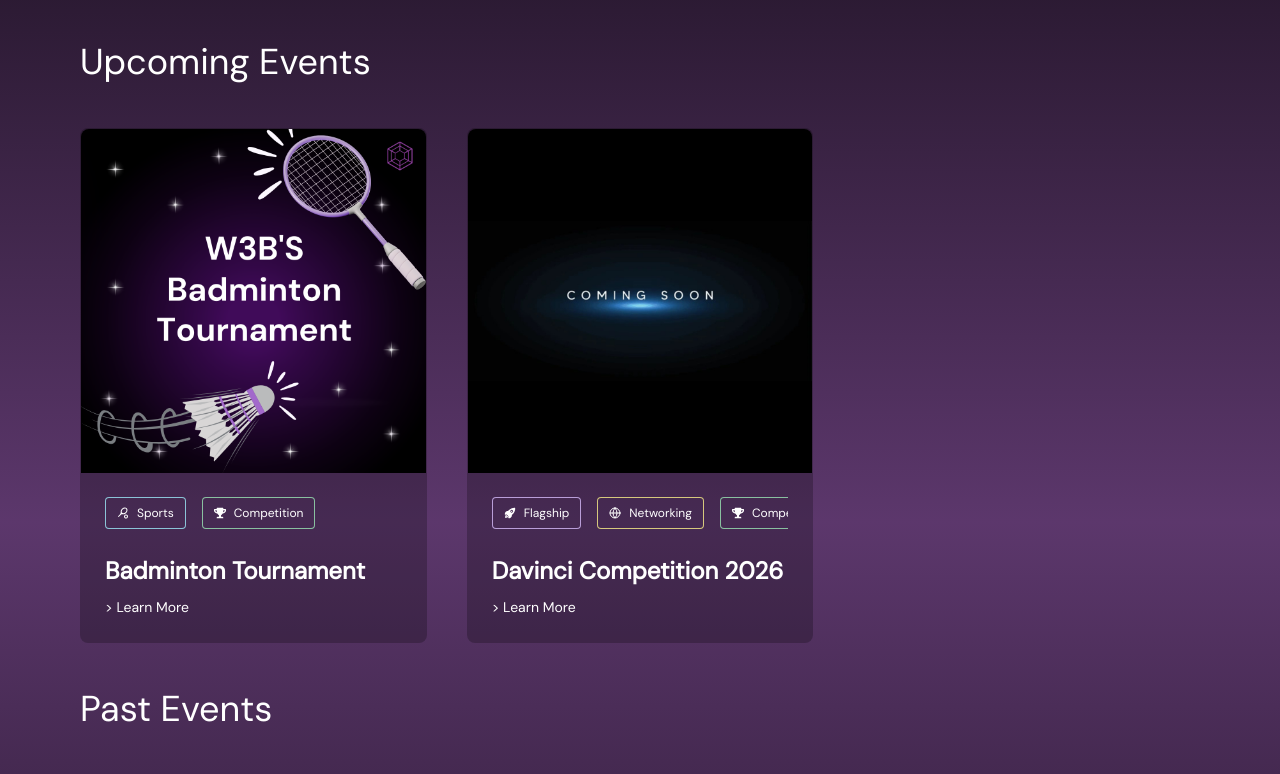
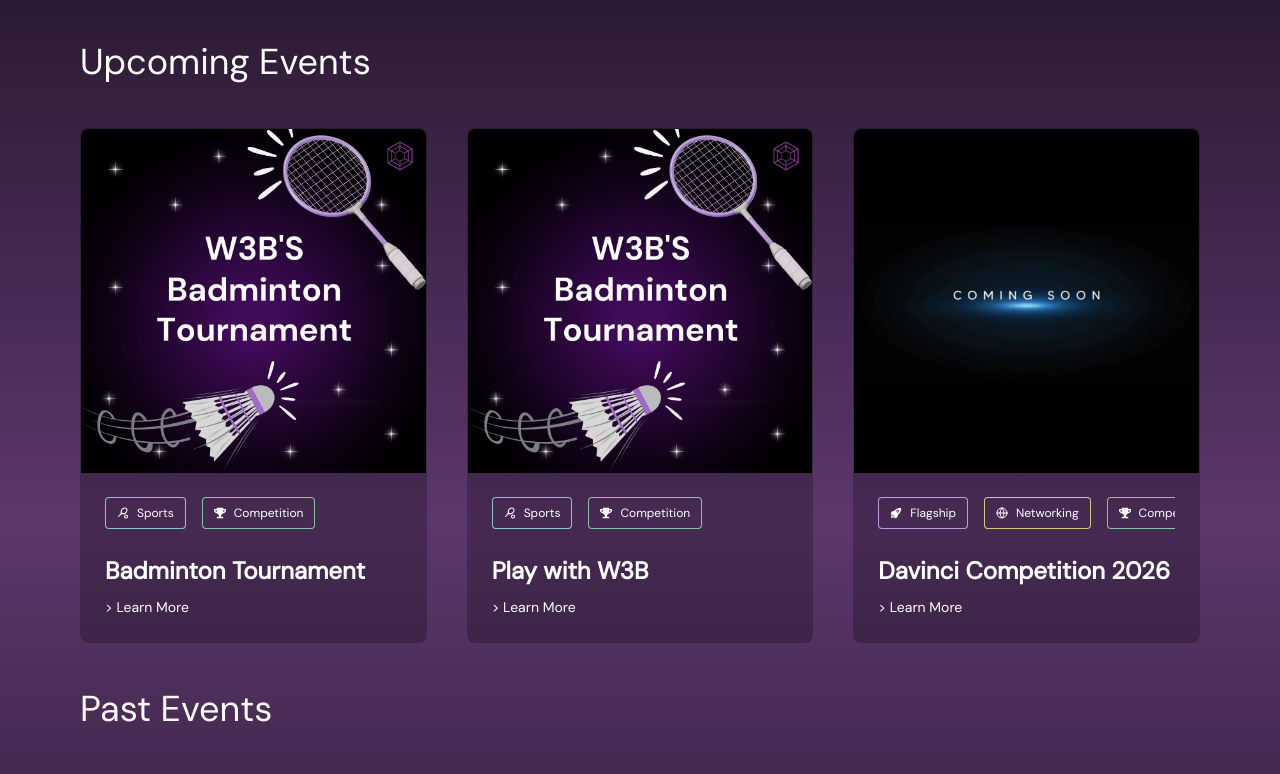
Before and after one commit to web3-uoft/webuoft-frontend, a Next.js app: page /events in a window 1280 px wide. Shown: the part 480-1254 px from the top of the page. Built offline with nearby package versions, Linux system fonts and the light colour scheme.

Commit message:
add badminton event

```diff
--- a/components/Events/events.js
+++ b/components/Events/events.js
@@ -75,6 +75,14 @@ export const EVENTS_DATA = [
         tags: [99,1,4],
         date: new Date('October 24, 2024'),
     },
+    // events for 2026
+    {
+        image: "assets/event_pics/Badminton1.png",
+        link: "https://www.instagram.com/reel/Dd4GNKoMPVM/?mdxt=MXkwZ2Nwdjg3eGM0bQ==",
+        name: "Play with W3B",
+        tags: [3,4],
+        date: new Date('October 9, 2026'),
+    },
     // events for 2025
     {
         image: "assets/event_pics/Badminton1.png",
@@ -88,7 +96,7 @@ export const EVENTS_DATA = [
         link: "https://few-snapdragon-595.notion.site/The-DaVinci-Competition-287ebe40d96881f6adc9f065ad016cab?pvs=74",
         name: "Davinci Competition 2026",
         tags: [99, 1, 4],
-        date: new Date('October 15, 2025'), // placeholder date
+        date: new Date('October 15, 2026'), // placeholder date
     },
     // {
     //     image: "assets/event_pics/placeholder.jpg",
```
